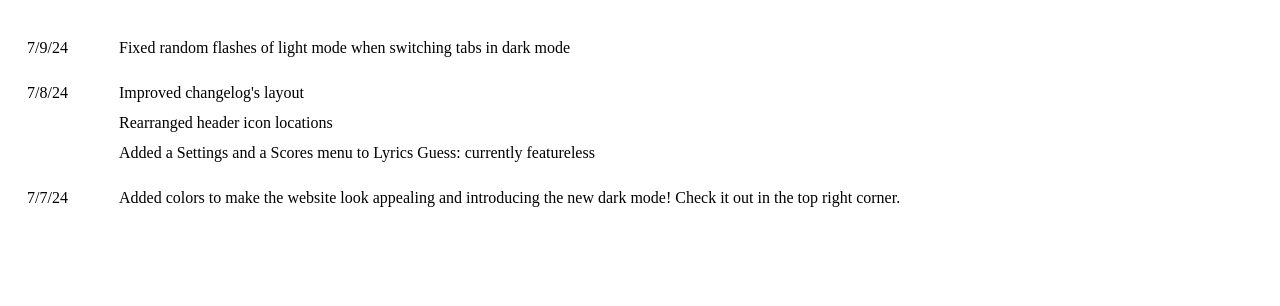
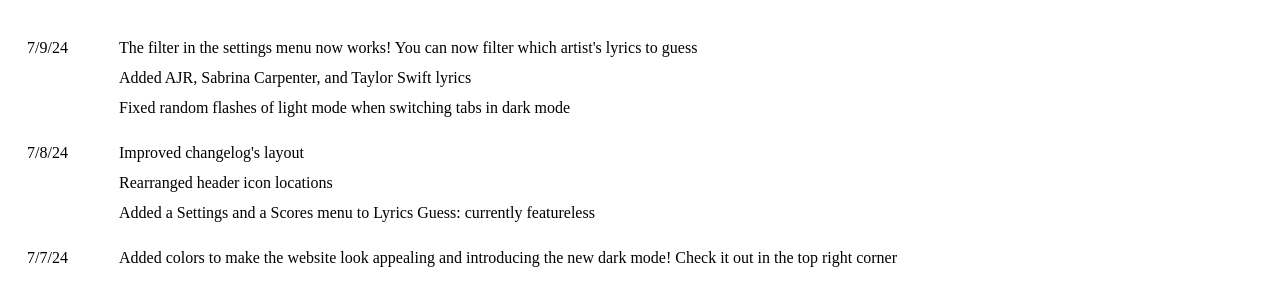
Before and after one commit to NewJumper/newjumper.github.io, a plain HTML site: page index.html in a window 1280 px wide. Shown: the part 152-458 px from the top of the page. Drawn offline with Linux system fonts and the light colour scheme.

Commit message:
update changelog

```diff
--- a/index.html
+++ b/index.html
@@ -30,7 +30,15 @@
       <h1>What's New?</h1>
       <tr>
         <td class="date">7/9/24</td>
-        <td class="desc">Fixed random flashes of light mode when switching tabs in dark mode</td>
+        <td class="desc">The filter in the settings menu now works! You can now filter which artist's lyrics to guess</td>
+      </tr>
+      <tr>
+        <td></td>
+        <td>Added AJR, Sabrina Carpenter, and Taylor Swift lyrics</td>
+      </tr>
+      <tr>
+        <td></td>
+        <td>Fixed random flashes of light mode when switching tabs in dark mode</td>
       </tr>
       <tr>
         <td class="date">7/8/24</td>
@@ -46,7 +54,7 @@
       </tr>
       <tr>
         <td class="date">7/7/24</td>
-        <td class="desc">Added colors to make the website look appealing and introducing the new dark mode! Check it out in the top right corner.</td>
+        <td class="desc">Added colors to make the website look appealing and introducing the new dark mode! Check it out in the top right corner</td>
       </tr>
     </table>
   </body>
```
